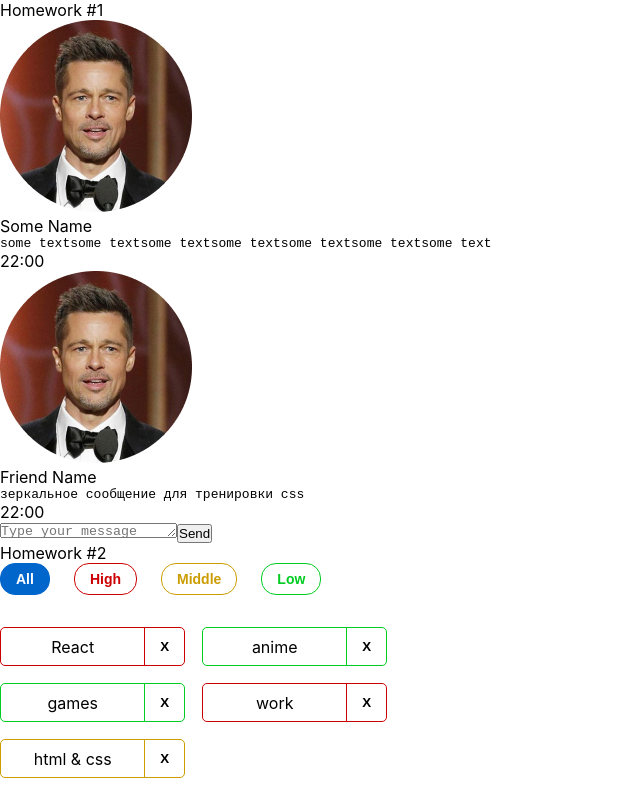
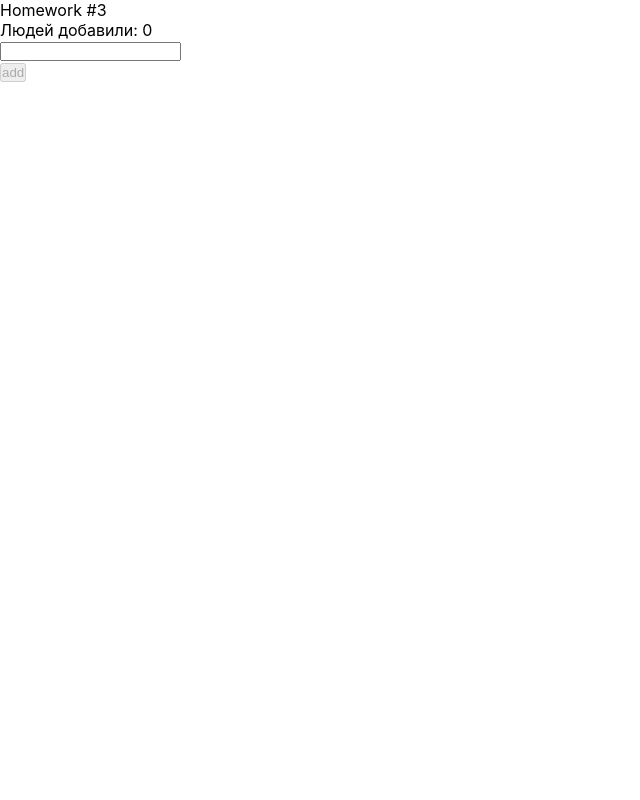
Before and after one commit to MaratMN/hws2, a React (Create React App) app: page / in a window 1280 px wide. Shown: the whole page, without its empty margins (0-640 px from the left). Built offline with nearby package versions, Linux system fonts and the light colour scheme.

Commit message:
completed HW03

```diff
--- a/src/index.tsx
+++ b/src/index.tsx
@@ -1,3 +1,4 @@
+
 import React from 'react'
 import ReactDOM from 'react-dom/client'
 import './index.css'
--- a/src/s1-main/App.tsx
+++ b/src/s1-main/App.tsx
@@ -2,14 +2,15 @@
 import s from './App.module.css'
 import HW1 from '../s2-homeworks/hw01/HW1'
 import HW2 from "../s2-homeworks/hw02/HW2";
+import HW3 from "../s2-homeworks/hw03/HW3";
 
 function App() {
     return (
         <div className={s.App}>
-            <HW1/>
+            {/*<HW1/>*/}
             {/*раскомментировать по ходу выполнения*/}
-            <HW2/>
-            {/*<HW3/>*/}
+            {/*<HW2/>*/}
+            <HW3/>
             {/*<HW4/>*/}
 
             {/*при выполнении дз 5 и более - закомментировать здесь дз 1-4, так как они есть внутри дз 5*/}
--- a/src/s2-homeworks/hw02/HW2.tsx
+++ b/src/s2-homeworks/hw02/HW2.tsx
@@ -49,8 +49,8 @@
     }
 }
 export const deleteAffair = (affairs: AffairType[], _id: AffairType["_id"]): AffairType[] => { // need to fix any
-    affairs.filter(a => a._id !== _id)
-    return affairs // need to fix
+
+    return affairs.filter(a => a._id !== _id) // need to fix
 }
 
 function HW2() {
@@ -59,7 +59,7 @@
 
     const filteredAffairs = filterAffairs(affairs, filter)
     const deleteAffairCallback = (_id: AffairType["_id"]) => { // need to fix any
-        setAffairs(deleteAffair(defaultAffairs, _id))// need to fix
+        setAffairs(deleteAffair(affairs, _id))// need to fix
     }
 
     return (
--- a/src/s2-homeworks/hw03/Greeting.tsx
+++ b/src/s2-homeworks/hw03/Greeting.tsx
@@ -1,15 +1,16 @@
-import React, {ChangeEvent, KeyboardEvent} from 'react'
+import React, {ChangeEvent, FocusEventHandler, KeyboardEvent} from 'react'
 import s from './Greeting.module.css'
+import {UserType} from "./HW3";
 
 type GreetingPropsType = {
-    name: any // need to fix any
-    setNameCallback: any // need to fix any
-    addUser: any // need to fix any
-    onBlur: any // need to fix any
-    onEnter: any // need to fix any
-    error: any // need to fix any
-    totalUsers: any // need to fix any
-    lastUserName?: any // need to fix any
+    name: string // need to fix any
+    setNameCallback: (e:ChangeEvent<HTMLInputElement>)=>void// need to fix any
+    addUser: ()=>void // need to fix any
+    onBlur: ()=>void // need to fix any
+    onEnter: (e: KeyboardEvent<HTMLInputElement>)=>void// need to fix any
+    error: string // need to fix any
+    totalUsers: number // need to fix any
+    lastUserName?: string // need to fix any
 }
 
 // презентационная компонента (для верстальщика)
--- a/src/s2-homeworks/hw03/GreetingContainer.tsx
+++ b/src/s2-homeworks/hw03/GreetingContainer.tsx
@@ -3,18 +3,27 @@
 import { UserType } from './HW3'
 
 type GreetingContainerPropsType = {
-    users: any // need to fix any
-    addUserCallback: any // need to fix any
+    users: UserType[] // need to fix any
+    addUserCallback: (name: string)=>void // need to fix any
 }
 
-export const pureAddUser = (name: any, setError: any, setName: any, addUserCallback: any) => {
+export const pureAddUser = (name: string, setError: (error: string)=>void, setName: (name: string)=>void, addUserCallback: (name:string)=>void) => {
     // если имя пустое - показать ошибку, иначе - добавить юзера и очистить инпут
+    name.trim() === "" ? setError("Введите имя!") : addUserCallback(name)
+    setName("")
 }
 
-export const pureOnBlur = (name: any, setError: any) => { // если имя пустое - показать ошибку
+export const pureOnBlur = (name: string, setError: (error: string)=>void) => {
+    if(name.trim() === "") {
+        setError("Введите имя!")
+    }// если имя пустое - показать ошибку
 }
 
-export const pureOnEnter = (e: any, addUser: any) => { // если нажата кнопка Enter - добавить
+export const pureOnEnter = (e: KeyboardEvent<HTMLInputElement>, addUser: ()=>void) => {
+    // если нажата кнопка Enter - добавить
+    if (e.key === "Enter") {
+        addUser()
+    }
 }
 
 // более простой и понятный для новичков
@@ -26,11 +35,11 @@
     addUserCallback,
 }) => {
     // деструктуризация пропсов
-    const [name, setName] = useState<any>('') // need to fix any
-    const [error, setError] = useState<any>('') // need to fix any
+    const [name, setName] = useState<string>('') // need to fix any
+    const [error, setError] = useState<string>('') // need to fix any
 
-    const setNameCallback = (e: any) => { // need to fix any
-        setName('some name') // need to fix
+    const setNameCallback = (e: ChangeEvent<HTMLInputElement>) => { // need to fix any
+        setName(e.currentTarget.value) // need to fix
 
         error && setError('')
     }
@@ -42,12 +51,12 @@
         pureOnBlur(name, setError)
     }
 
-    const onEnter = (e: any) => {
+    const onEnter = (e: KeyboardEvent<HTMLInputElement>) => {
         pureOnEnter(e, addUser)
     }
 
-    const totalUsers = 0 // need to fix
-    const lastUserName = 'some name' // need to fix
+    const totalUsers = users.length // need to fix
+    const lastUserName = users.length >0 ? users[users.length-1].name : "" // need to fix
 
     return (
         <Greeting
--- a/src/s2-homeworks/hw03/HW3.tsx
+++ b/src/s2-homeworks/hw03/HW3.tsx
@@ -19,20 +19,23 @@
 
 // types
 export type UserType = {
-    _id: any // need to fix any
-    name: any // need to fix any
+    _id: string // need to fix any
+    name: string // need to fix any
 }
 
-export const pureAddUserCallback = (name: any, setUsers: any, users: any) => { // need to fix any
-    const user = { // need to fix
+export const pureAddUserCallback = (name: string, setUsers: (users: UserType[])=>void, users: UserType[] ) => { // need to fix any
+    const user = {
+        _id: v1(),
+        name: name
+        // need to fix
     }
     setUsers([...users, user])
 }
 
 const HW3 = () => {
-    const [users, setUsers] = useState<any>([]) // need to fix any
+    const [users, setUsers] = useState<UserType[]>([]) // need to fix any
 
-    const addUserCallback = (name: any) => { // need to fix any
+    const addUserCallback = (name: string) => { // need to fix any
         pureAddUserCallback(name, setUsers, users)
     }
 
```
Also changed, not shown: package.json (+7 -6 lines), 1 other file (tests, documents, lock files or other folders).
